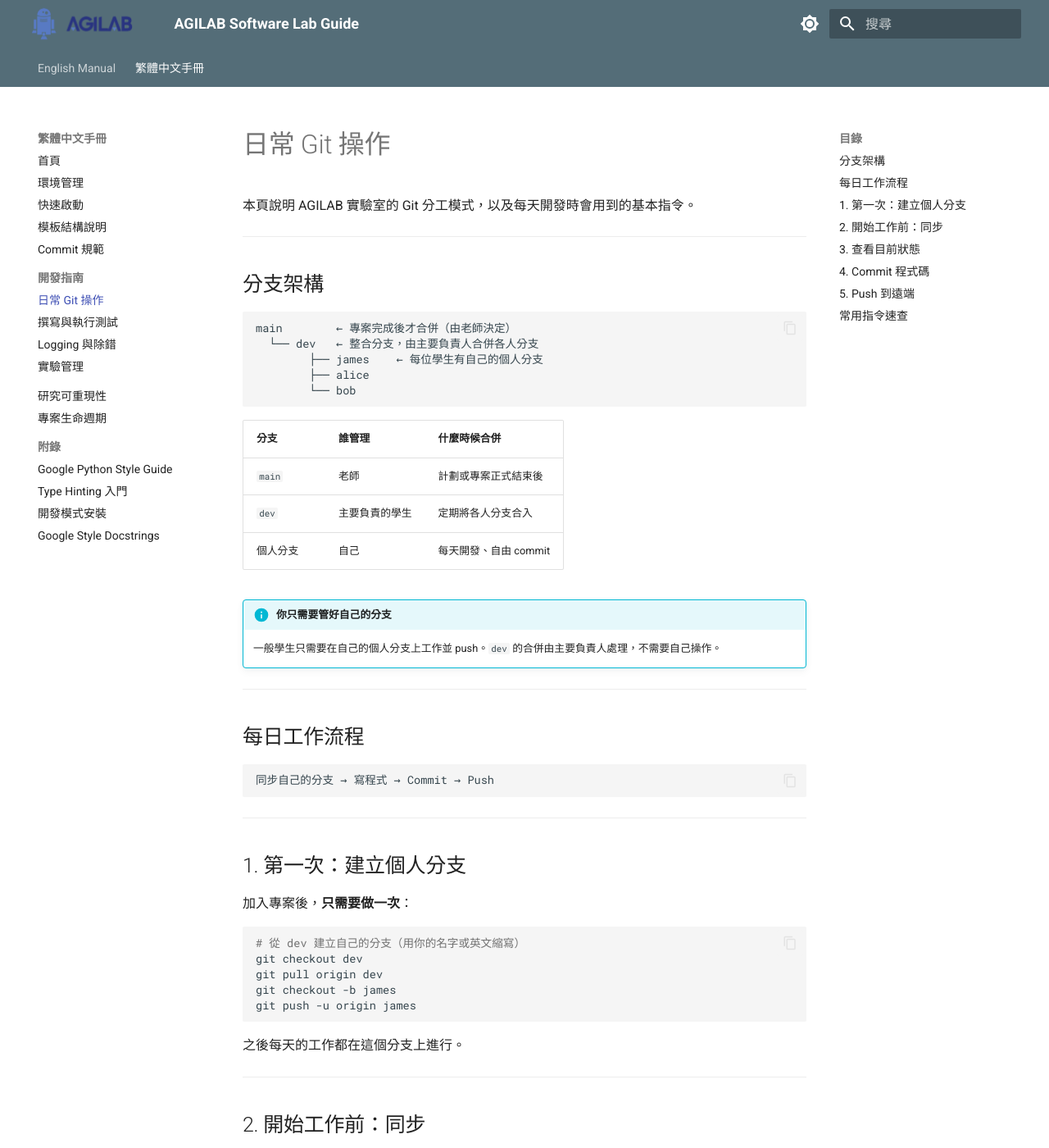
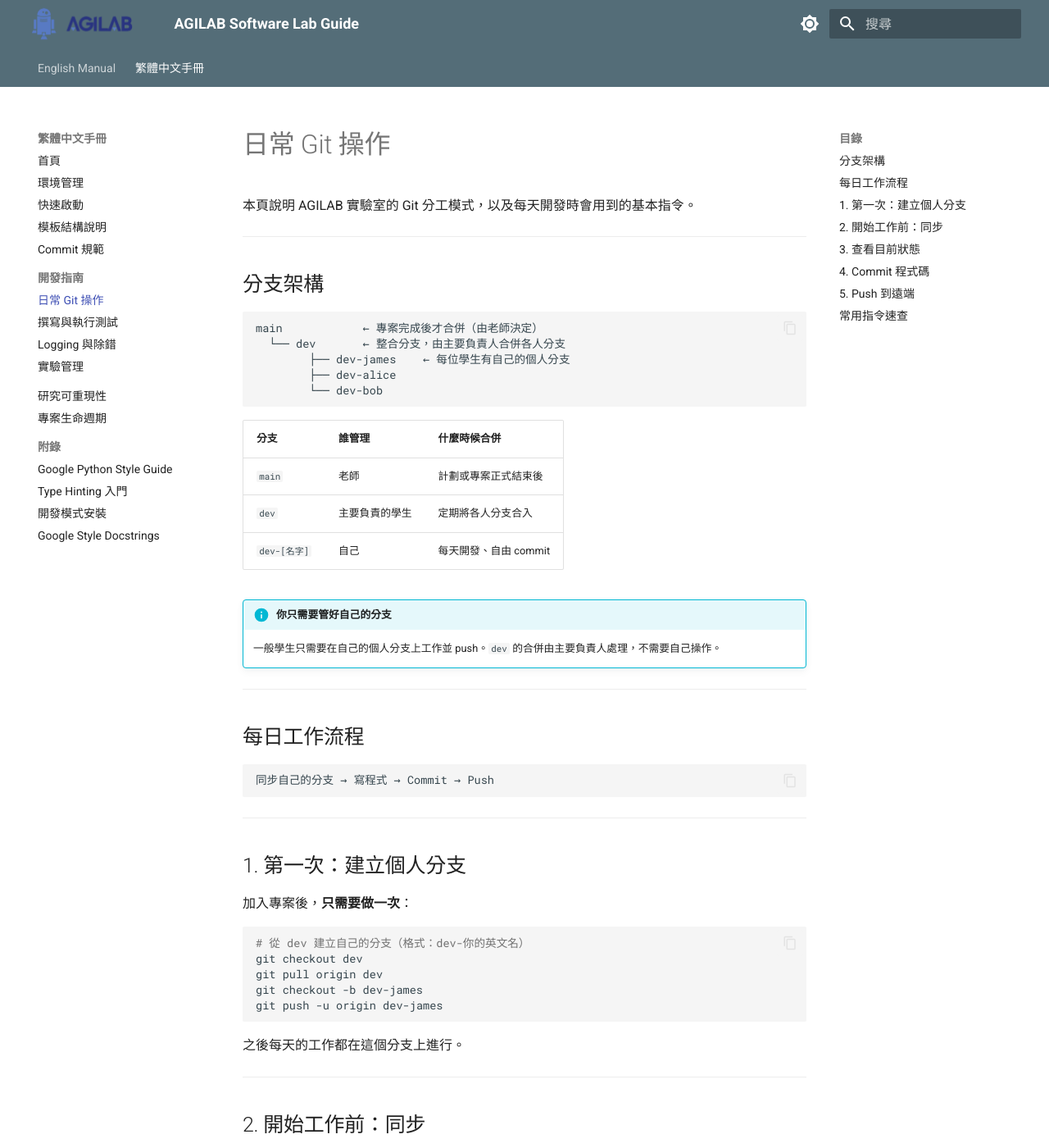
Before and after one commit to AGILAB-NTNU/AGILAB_Software_Lab_Guide, an MkDocs documentation site: the page built from docs/zh/daily_git.md, in a window 1280 px wide and 1400 px high. Shown: the whole window at 82% size. Built offline with MkDocs 1.6.1 and Material for MkDocs 9.7.7, drawn with Linux system fonts in a browser that asks for light colours; some of the changed text lies outside the part shown.

Commit message:
docs: Rename personal branches to dev-name convention

````diff
--- a/docs/zh/daily_git.md
+++ b/docs/zh/daily_git.md
@@ -7,18 +7,18 @@
 ## 分支架構
 
 ```
-main        ← 專案完成後才合併（由老師決定）
-  └── dev   ← 整合分支，由主要負責人合併各人分支
-        ├── james    ← 每位學生有自己的個人分支
-        ├── alice
-        └── bob
+main            ← 專案完成後才合併（由老師決定）
+  └── dev       ← 整合分支，由主要負責人合併各人分支
+        ├── dev-james    ← 每位學生有自己的個人分支
+        ├── dev-alice
+        └── dev-bob
 ```
 
 | 分支 | 誰管理 | 什麼時候合併 |
 |---|---|---|
 | `main` | 老師 | 計劃或專案正式結束後 |
 | `dev` | 主要負責的學生 | 定期將各人分支合入 |
-| 個人分支 | 自己 | 每天開發、自由 commit |
+| `dev-[名字]` | 自己 | 每天開發、自由 commit |
 
 !!! info "你只需要管好自己的分支"
     一般學生只需要在自己的個人分支上工作並 push。`dev` 的合併由主要負責人處理，不需要自己操作。
@@ -38,11 +38,11 @@ main        ← 專案完成後才合併（由老師決定）
 加入專案後，**只需要做一次**：
 
 ```bash
-# 從 dev 建立自己的分支（用你的名字或英文縮寫）
+# 從 dev 建立自己的分支（格式：dev-你的英文名）
 git checkout dev
 git pull origin dev
-git checkout -b james
-git push -u origin james
+git checkout -b dev-james
+git push -u origin dev-james
 ```
 
 之後每天的工作都在這個分支上進行。
@@ -70,7 +70,7 @@ git status
 輸出範例：
 
 ```
-On branch james
+On branch dev-james
 Changes not staged for commit:
   modified:   src/your_project/models/policy.py
 
````
Also changed, not shown: docs/zh/contributing.md (+1 -1 lines).
